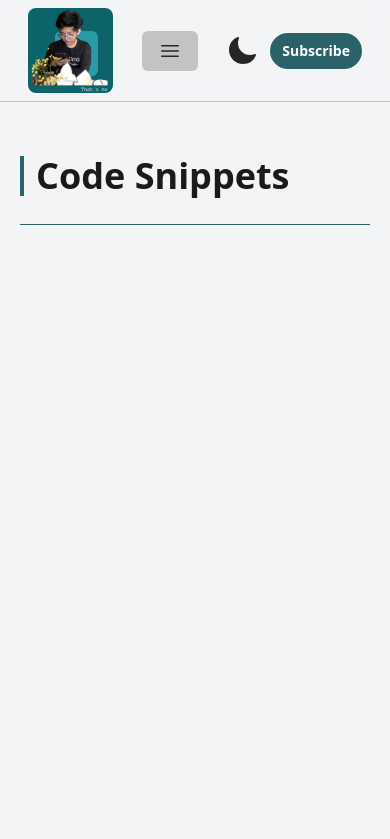
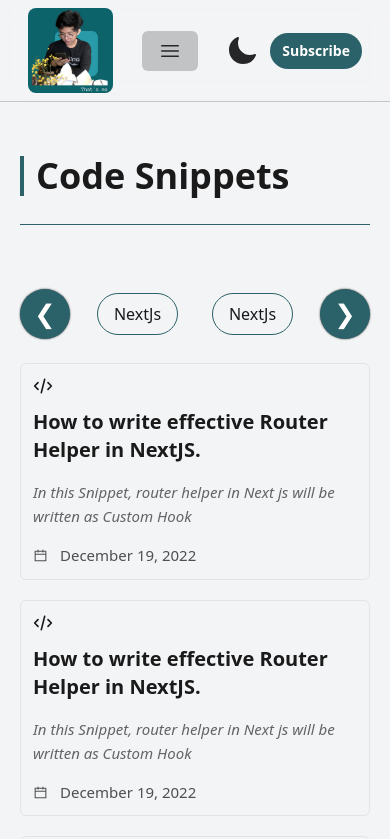
Before and after one commit to thutasann/thuta-blog, a Next.js app: page /snippets in a window 390 px wide. Shown: the top 839 px of the page. Built offline with nearby package versions, Linux system fonts and the light colour scheme; no server answers.

Commit message:
code snippets ui

```diff
--- a/app/(user)/snippets/page.tsx
+++ b/app/(user)/snippets/page.tsx
@@ -1,5 +1,5 @@
 import React from 'react'
-import UnderDevelopment from '../../../components/site/UnderDevelopment'
+import SnippetsList from '../../../components/site/SnippetsList'
 
 function SnippetPage() {
     return (
@@ -8,6 +8,9 @@ function SnippetPage() {
                 <h1 className='pageTitle'>Code Snippets</h1>
             </div>
             <hr className={`mb-10 border-primary-teal`} />
+
+            {/* Snippetes Lists */}
+            <SnippetsList/>
         </div>
     )
 }
--- /dev/null
+++ b/components/site/Sidebar.tsx
@@ -0,0 +1,21 @@
+import React from 'react'
+import { BiChevronsRight } from 'react-icons/bi'
+
+function Sidebar() {
+    return (
+        <div className='sidebar'>
+            <h2 className='font-[700] text-2xl'>Categories</h2>
+            <div className='sidebar__content'>
+                <ul>
+                    {[1,3,4,5,6].map((i) => (
+                        <li key={i}>
+                            <BiChevronsRight className='w-5 h-5 -ml-2'/> NextJs
+                        </li>
+                    ))}
+                </ul>
+            </div>
+        </div>
+    )
+}
+
+export default Sidebar
--- /dev/null
+++ b/components/site/SnippetsList.tsx
@@ -0,0 +1,60 @@
+"use client"
+
+import React from 'react'
+import Sidebar from './Sidebar'
+import {HiOutlineCode} from 'react-icons/hi';
+import { AiOutlineCalendar } from 'react-icons/ai';
+import Carousel from 'react-elastic-carousel'
+
+let arr = [1,2,3,4,5];
+
+const breakPoints = [
+    { width: 2, itemsToShow: 2 },
+    { width: 550, itemsToShow: 2, itemsToScroll: 2 },
+    { width: 768, itemsToShow: 5 },
+    { width: 1200, itemsToShow: 4 }
+];
+
+function SnippetsList() {
+    return (
+        <section className='relative flex flex-col w-full space-y-7 md:space-y-0 md:flex-row'>
+            {/* Sidebar */}
+            <div className='w-[30%] hidden md:block'>
+                <Sidebar/>
+            </div>
+
+
+            {/* Carrousel */}
+            <div className='block w-full mb-7 md:hidden'>
+                {/* @ts-ignore */}
+                <Carousel breakPoints={breakPoints} pagination={false}>
+                    {[1,3,4,5,6].map((i, index) => (
+                        <div key={index} className="px-4 cateBtn">
+                            NextJs
+                        </div>
+                    ))}
+                </Carousel>
+            </div>
+
+            {/* Main Content */}
+            <div className='w-full pl-0 md:pl-7'>
+                {
+                    arr.map((i) => (
+                        <div className='snippet' key={i}>
+                            <h2 className='flex flex-col items-start md:items-center md:flex-row'>
+                                <HiOutlineCode className='mb-3 mr-3 md:mb-0'/>
+                                How to write effective Router Helper in NextJS.
+                            </h2>
+                            <p>In this Snippet, router helper in Next js will be written as Custom Hook </p>
+                            <span className='flex items-center mt-4 text-[15px] text-primary-black dark:text-gray-400 text-opacity-80'>
+                                <AiOutlineCalendar className='mr-3'/>  December 19, 2022
+                            </span>
+                        </div>
+                    ))
+                }
+            </div>
+        </section>
+    )
+}
+
+export default SnippetsList
--- a/package.json
+++ b/package.json
@@ -22,6 +22,7 @@
     "react": "18.2.0",
     "react-code-blocks": "^0.0.9-0",
     "react-dom": "18.2.0",
+    "react-elastic-carousel": "^0.11.5",
     "react-icons": "^4.7.1",
     "react-portable-text": "^0.5.1",
     "react-redux": "^8.0.5",
--- a/styles/globals.css
+++ b/styles/globals.css
@@ -58,6 +58,43 @@
     .pageTitle{
         @apply text-4xl font-[700] my-4 border-l-4 border-primary-teal pl-3 hover:border-secondary-teal transition-all duration-700 ease-in-out
     }
+    .sidebar{
+        @apply relative flex flex-col items-start;
+    }
+    .sidebar__content{
+        @apply w-full mt-5;
+    }
+    .sidebar__content ul{
+        @apply flex flex-col;
+    }
+    .sidebar__content ul li{
+        @apply flex items-center pb-2 transition-all duration-500 ease-in-out border-b border-opacity-50 cursor-pointer border-primary-teal hover:border-opacity-100;
+    }
+    .sidebar__content ul li svg{
+        @apply mr-3;
+    }
+    .snippet{
+        @apply relative flex flex-col w-full px-3 py-3 mb-5 transition-all duration-700 ease-in-out border border-gray-400 rounded-md cursor-pointer border-opacity-20 hover:border-opacity-100 hover:shadow-md;
+    }
+    .snippet h2{
+        @apply font-[700] text-xl mb-4;
+    }
+    .snippet p{
+        @apply text-[15px] text-primary-black dark:text-gray-400 text-opacity-70 italic;
+    }
+    .rectangle{
+        @apply p-3 rounded-full bg-primary-teal w-[20px] h-[25px] animate-pulse  absolute -right-2 -top-2;
+    }
+
+}
+
+.rec.rec-arrow{
+    background-color: #2B6168;
+    color: white;
+}
+
+.kXteup:hover:enabled, .kXteup:focus:enabled{
+    background-color: #2D8995;
 }
 
 .navBar{
```
Also changed, not shown: components/site/Lorem.tsx (added, +11 -0 lines), 2 other files (tests, documents, lock files or other folders).
